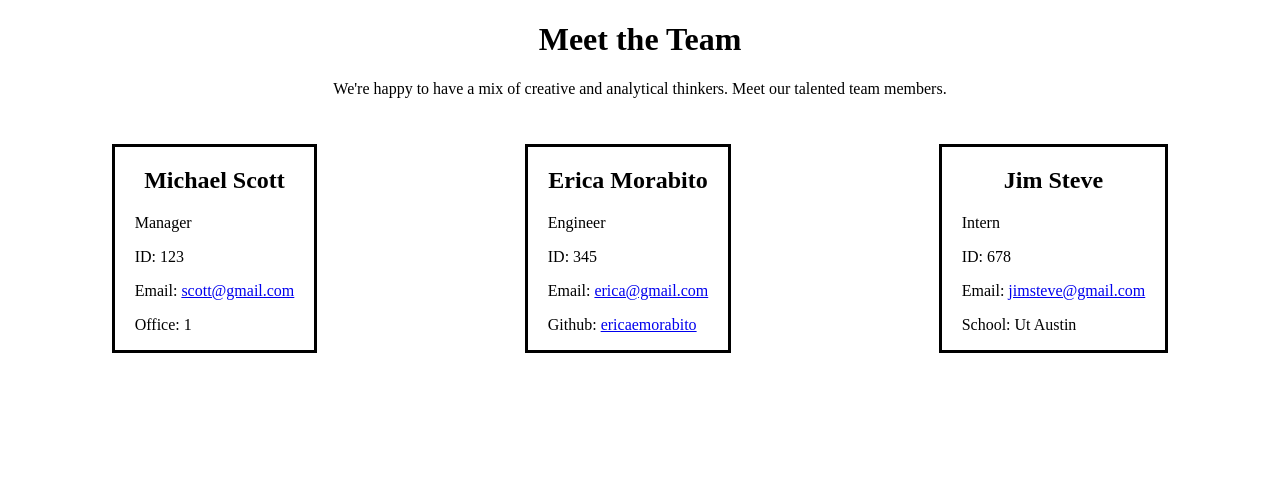
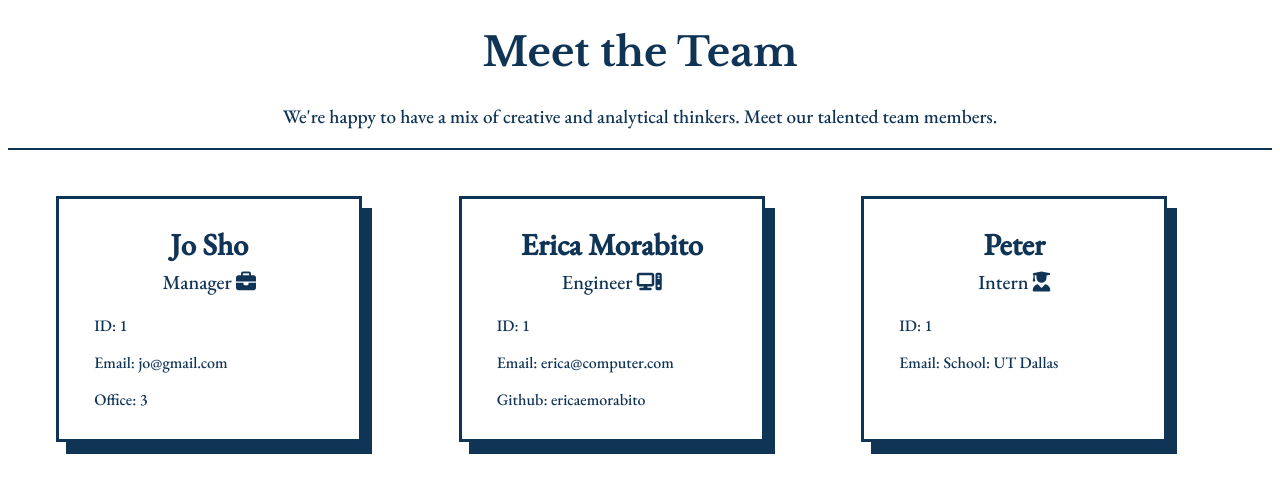
Before and after one commit to ericaemorabito/Team_Profile_Generator, a website: page index.html in a window 1280 px wide. Drawn offline with nearby package versions, Linux system fonts and the light colour scheme.

Commit message:
CSS styles updated

```diff
--- a/index.html
+++ b/index.html
@@ -5,6 +5,10 @@
     <meta http-equiv="X-UA-Compatible" content="IE=edge">
     <meta name="viewport" content="width=device-width, initial-scale=1.0">
     <link rel="stylesheet" href="./style.css">
+    <script src="https://kit.fontawesome.com/fa2acf3ead.js" crossorigin="anonymous"></script>
+    <link rel="preconnect" href="https://fonts.googleapis.com">
+    <link rel="preconnect" href="https://fonts.gstatic.com" crossorigin>
+    <link href="https://fonts.googleapis.com/css2?family=EB+Garamond:ital,wght@0,500;1,400;1,500&family=Libre+Baskerville:wght@700&display=swap" rel="stylesheet">
     <title>Meet the Team</title>
   </head>
   <body>
@@ -12,30 +16,32 @@
       <h1>Meet the Team</h1>
       <p id="header_info">We're happy to have a mix of creative and analytical thinkers. Meet our talented team members.</p>
     </header>
+    <hr>
 
     <!-- Display employee cards area-->
     <section id="employee_area">
     <div class="employee_card">
-          <h2 class="name">Michael Scott</h2>
-          <p class="job">Manager</p>
-          <p class="id">ID: 123</p>
-          <p class="email">Email: <a href="scott@gmail.com">scott@gmail.com</a></p>
-          <p class="unique">Office: 1</p>
+          <h2 class="name">Jo Sho</h2>
+          <p class="job">Manager <i class="fa-solid fa-briefcase"></i></p>
+          <p class="id">ID: 1</p>
+          <p class="email">Email: <a href="jo@gmail.com" target="_blank">jo@gmail.com</a></p>
+          <p class="unique">Office: 3</p>
           </div>
     <div class="employee_card">
         <h2 class="name">Erica Morabito</h2>
-        <p class="job">Engineer</p>
-        <p class="id">ID: 345</p>
-        <p class="email">Email: <a href="erica@gmail.com">erica@gmail.com</a></p>
+        <p class="job">Engineer <i class="fa-solid fa-computer"></i></p>
+        <p class="id">ID: 1</p>
+        <p class="email">Email: <a href="erica@computer.com" target="_blank">erica@computer.com</a></p>
         <p class="unique">Github: <a href="https://github.com/ericaemorabito" target="_blank">ericaemorabito</a></p>
         </div>
     <div class="employee_card">
-        <h2 class="name">Jim Steve</h2>
-        <p class="job">Intern</p>
-        <p class="id">ID: 678</p>
-        <p class="email">Email: <a href="jimsteve@gmail.com">jimsteve@gmail.com</a></p>
-        <p class="unique">School: Ut Austin</p>
+        <h2 class="name">Peter</h2>
+        <p class="job">Intern <i class="fa-solid fa-user-graduate"></i></p>
+        <p class="id">ID: 1</p>
+        <p class="email">Email: <a href="pete@gmail.com" target="_blank>pete@gmail.com</a></p>
+        <p class="unique">School: UT Dallas</p>
         </div>
     </section>
+
   </body>
   </html>
--- a/style.css
+++ b/style.css
@@ -1,7 +1,32 @@
+:root {
+  --dark: #103456;
+  --yellow: #ffe099;
+}
+
+* {
+  font-family: 'EB Garamond', serif;
+}
+
 header {
   text-align: center;
+  color: var(--dark);
 }
 
+h1 {
+  font-family: 'Libre Baskerville', serif;
+  font-weight: 700;
+  font-size: 2.5em;
+}
+
+#header_info {
+  font-size: 1.2em;
+}
+
+hr {
+  border: 1.5px solid var(--dark);
+}
+
+/* Section holding all employee cards */
 #employee_area {
   display: flex;
   flex-direction: column;
@@ -11,19 +36,47 @@ header {
   margin-top: 26px;
 }
 
+/* Each employee card */
 .employee_card {
-  border: solid;
-  width: fit-content;
-  height: fit-content;
+  color: var(--dark);
+  border: solid var(--dark);
+  width: 300px;
+  height: 240px;
   margin: 20px;
+  box-shadow: 10px 12px 0px 0px var(--dark);
 }
 
-h2 {
+.employee_card:hover {
+  box-shadow: 10px 12px 0px 0px var(--yellow);
+}
+
+/* Within the employee card*/
+.name {
+  font-size: 1.9em;
   text-align: center;
+  margin-bottom: 0px;
+  padding-top: 0px;
 }
 
 p {
-  padding: 0px 20px 0px 20px;
+  font-weight: 400;
+  /* font-style: italic; */
+  padding: 0px 35px 0px 35px;
+}
+
+a {
+  text-decoration: none;
+  color: var(--dark);
+}
+
+a:hover {
+  color: var(--yellow);
+}
+
+.job {
+  text-align: center;
+  margin-top: 5px;
+  font-size: 20px;
 }
 
 @media screen and (min-width: 600px){
--- a/utils/generateHtml.js
+++ b/utils/generateHtml.js
@@ -12,7 +12,7 @@ const createEmployeeCard = (team) => {
       newManagerCard =
         `<div class="employee_card">
           <h2 class="name">${team[i].getName()}</h2>
-          <p class="job">${team[i].constructor.name}</p>
+          <p class="job">${team[i].constructor.name} <i class="fa-solid fa-briefcase"></i></p>
           <p class="id">ID: ${team[i].getId()}</p>
           <p class="email">Email: <a href="${team[i].getEmail()}" target="_blank">${team[i].getEmail()}</a></p>
           <p class="unique">Office: ${team[i].getOfficeNumber()}</p>
@@ -21,7 +21,7 @@ const createEmployeeCard = (team) => {
       newEngineerCard =
         `<div class="employee_card">
         <h2 class="name">${team[i].getName()}</h2>
-        <p class="job">${team[i].constructor.name}</p>
+        <p class="job">${team[i].constructor.name} <i class="fa-solid fa-computer"></i></p>
         <p class="id">ID: ${team[i].getId()}</p>
         <p class="email">Email: <a href="${team[i].getEmail()}" target="_blank">${team[i].getEmail()}</a></p>
         <p class="unique">Github: <a href="https://github.com/${team[i].getGithub()}" target="_blank">${team[i].getGithub()}</a></p>
@@ -30,9 +30,9 @@ const createEmployeeCard = (team) => {
       newInternCard =
         `<div class="employee_card">
         <h2 class="name">${team[i].getName()}</h2>
-        <p class="job">${team[i].constructor.name}</p>
+        <p class="job">${team[i].constructor.name} <i class="fa-solid fa-user-graduate"></i></p>
         <p class="id">ID: ${team[i].getId()}</p>
-        <p class="email">Email: <a href="${team[i].getEmail()}" target="_blank>${team[i].getEmail()}</a></p>
+        <p class="email">Email: <a href="${team[i].getEmail()}" target="_blank">${team[i].getEmail()}</a></p>
         <p class="unique">School: ${team[i].getSchool()}</p>
         </div>`
     } else {
@@ -48,6 +48,10 @@ const createEmployeeCard = (team) => {
     <meta http-equiv="X-UA-Compatible" content="IE=edge">
     <meta name="viewport" content="width=device-width, initial-scale=1.0">
     <link rel="stylesheet" href="./style.css">
+    <script src="https://kit.fontawesome.com/fa2acf3ead.js" crossorigin="anonymous"></script>
+    <link rel="preconnect" href="https://fonts.googleapis.com">
+    <link rel="preconnect" href="https://fonts.gstatic.com" crossorigin>
+    <link href="https://fonts.googleapis.com/css2?family=EB+Garamond:ital,wght@0,500;1,400;1,500&family=Libre+Baskerville:wght@700&display=swap" rel="stylesheet">
     <title>Meet the Team</title>
   </head>
   <body>
@@ -55,6 +59,7 @@ const createEmployeeCard = (team) => {
       <h1>Meet the Team</h1>
       <p id="header_info">We're happy to have a mix of creative and analytical thinkers. Meet our talented team members.</p>
     </header>
+    <hr>
 
     <!-- Display employee cards area-->
     <section id="employee_area">
```
